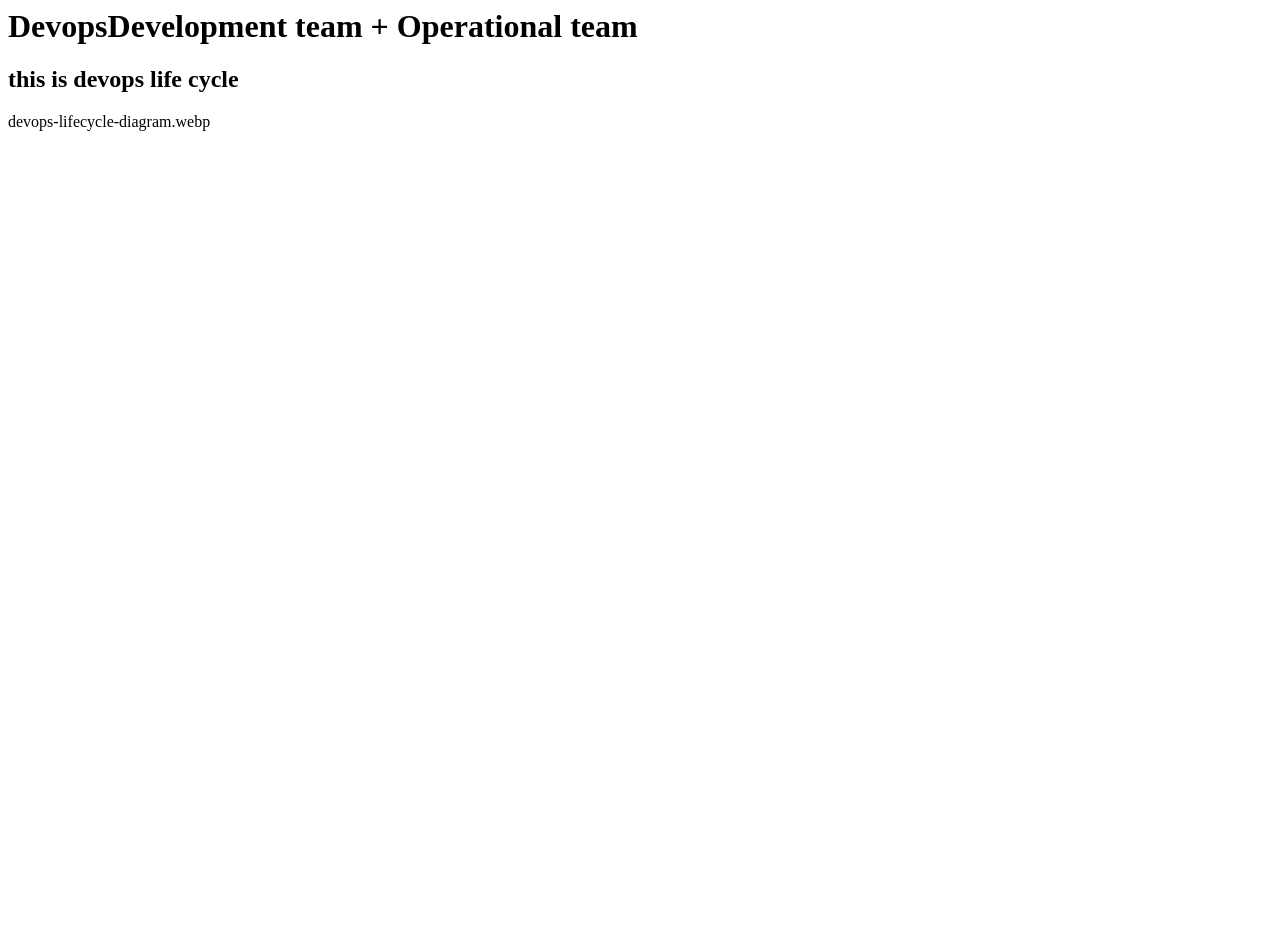
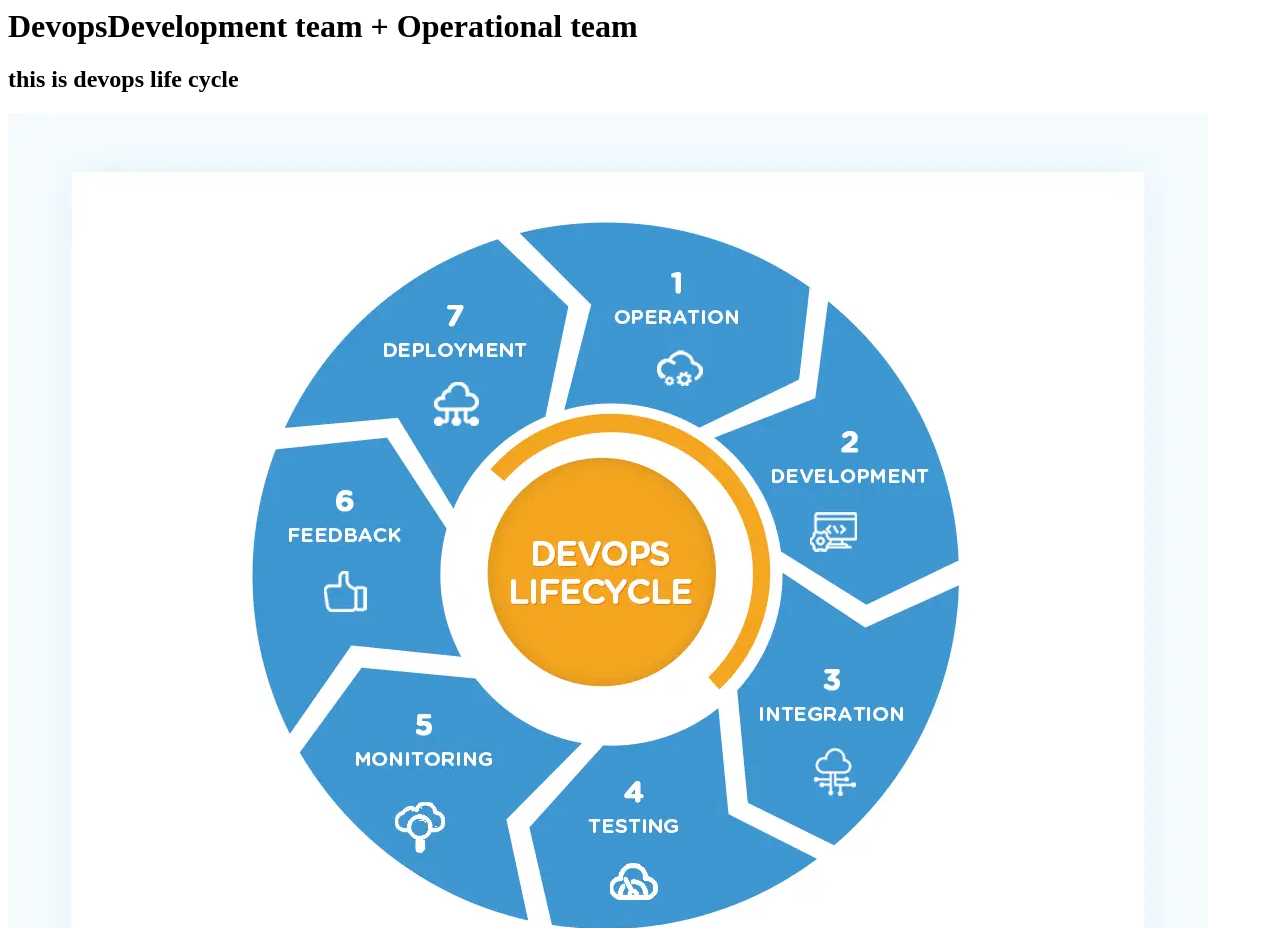
Before and after one commit to renukaarigela-1440/idea, a plain HTML site: page index.html in a window 1280 px wide. Shown: the top 928 px of the page. Before the commit the page ends 800 px from the top, so only its background shows below. Drawn offline with Linux system fonts and the light colour scheme.

Commit message:
Update index.html

```diff
--- a/index.html
+++ b/index.html
@@ -5,6 +5,6 @@
   <body>
     <h1>Devops<abbr>Development team + Operational team</abbbr></h1>
     <h2>this is devops life cycle</h2>
-    devops-lifecycle-diagram.webp
+    <img src="devops-lifecycle-diagram.webp">
   </body>
 </html>
```
